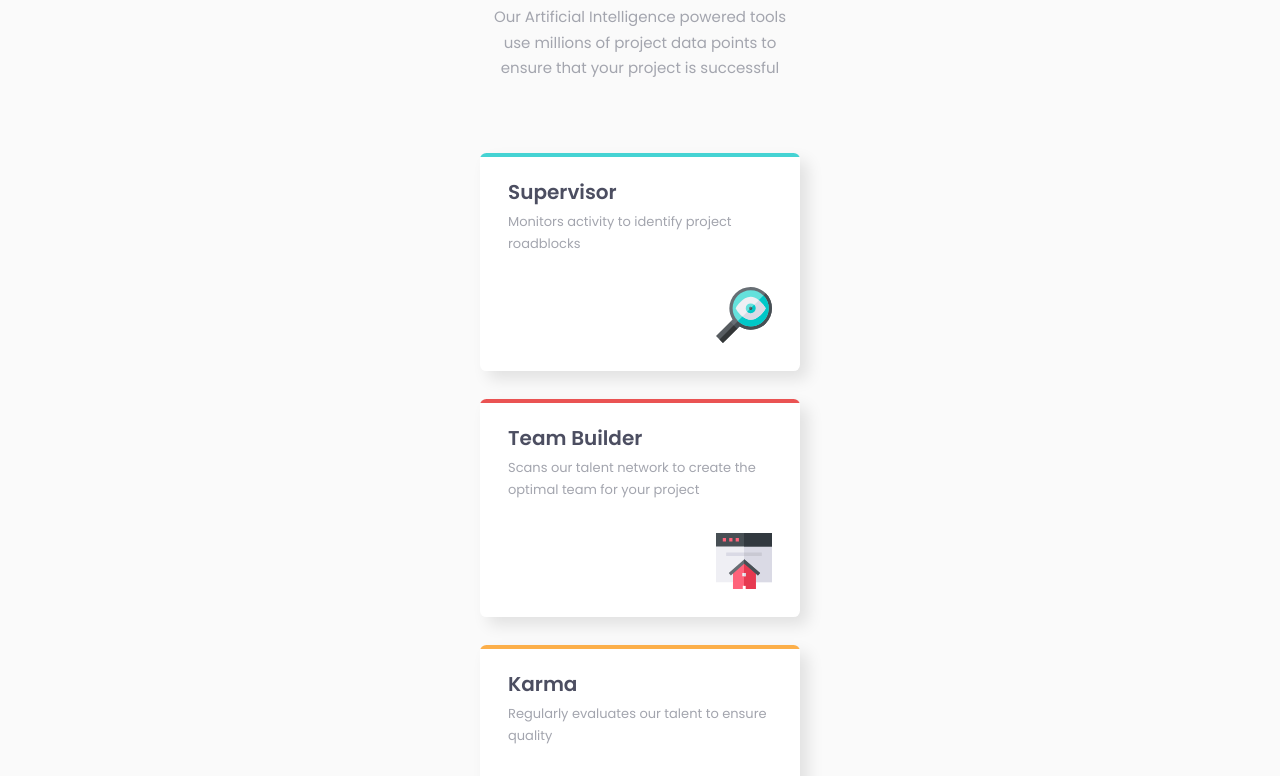
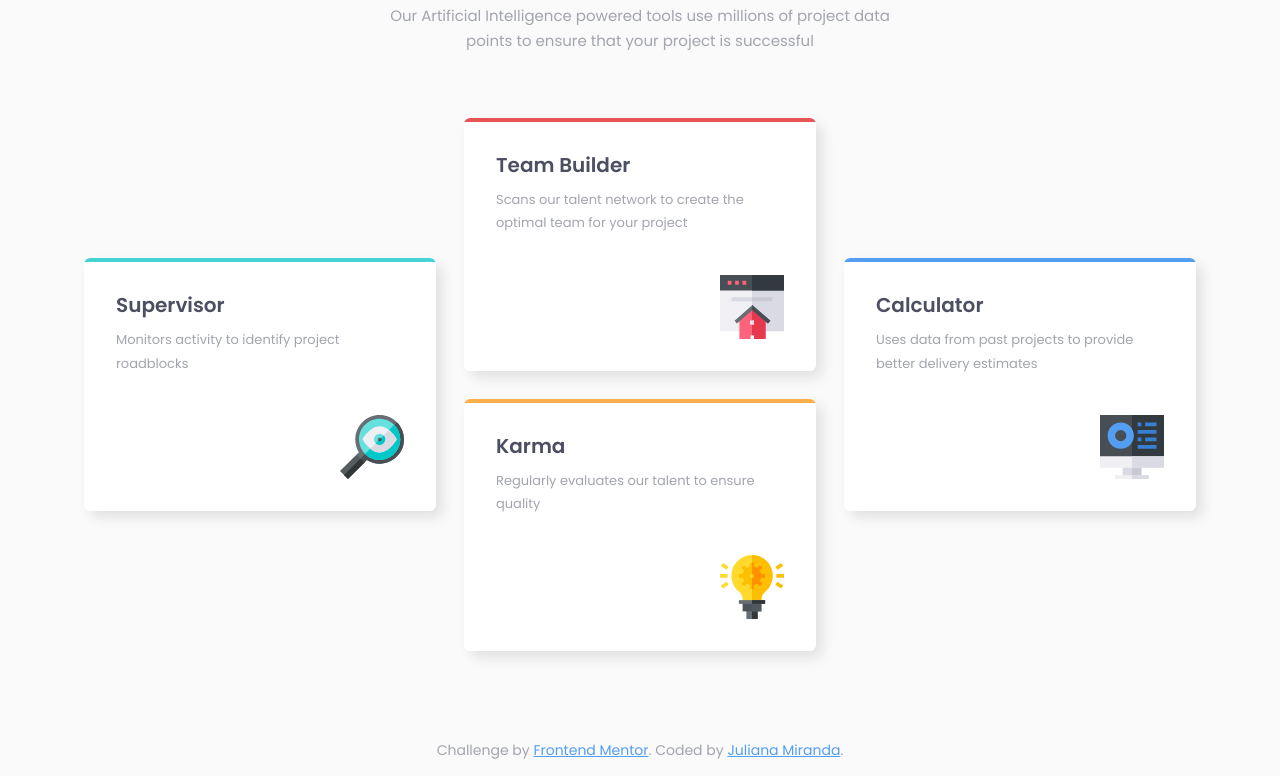
Before and after one commit to jumiranda5/fm-four-card-feature, a plain HTML site: page index.html in a window 1280 px wide. Shown: the part 180-956 px from the top of the page. Drawn offline with Linux system fonts and the light colour scheme.

Commit message:
Add desktop styles

```diff
--- a/styles/style.css
+++ b/styles/style.css
@@ -114,6 +114,15 @@ h1, h2 {
     font-weight: 600;
 }
 
+@media (min-width:60em) {
+    :root {--txt-size-h1: 2.25rem;}
+
+    main, footer {
+        width: 90%;
+        max-width: 69.5rem;
+    }
+}
+
 /* ============================================
     SECTION
 =============================================== */
@@ -152,7 +161,7 @@ h1, h2 {
     padding: 1.75rem;
     background-color: #ffffff;
     border-radius: .4rem;
-    box-shadow: .5rem .5rem 1rem rgba(0, 0, 0, 0.1);
+    box-shadow: .4rem .4rem .8rem rgba(0, 0, 0, 0.1);
 }
 
 .card::before {
@@ -180,6 +189,60 @@ h1, h2 {
     margin-top: 2rem;
 }
 
+@media (min-width: 60em) {
+
+    /* Title */
+
+    .section-title,
+    .section-description {
+        width: 32rem;
+    }
+
+    .section-title {
+        margin: 4rem auto 1.125rem;
+        line-height: 1.4;
+    }
+
+    .section-description {
+        margin: 0 auto;
+    }
+
+    /* Cards */
+
+    .cards-container {
+        margin-top: 4rem;
+        grid-template-areas:
+            '.  c2  .'
+            'c1 c2 c4'
+            'c1 c3 c4'
+            '.  c3  .';
+    }
+
+    .card {
+        padding: 2rem;
+    }
+
+    .card1 { grid-area: c1; }
+    .card2 { grid-area: c2; }
+    .card3 { grid-area: c3; }
+    .card4 { grid-area: c4; }
+
+    .card h2 {
+        margin-top: .25rem;
+    }
+
+    .card p {
+        margin-top: .75rem;
+        line-height: 1.8;
+    }
+
+    .card img {
+        width: 4rem;
+        margin-top: 2.5rem;
+    }
+
+}
+
 /* ============================================
     FOOTER
 =============================================== */
```
